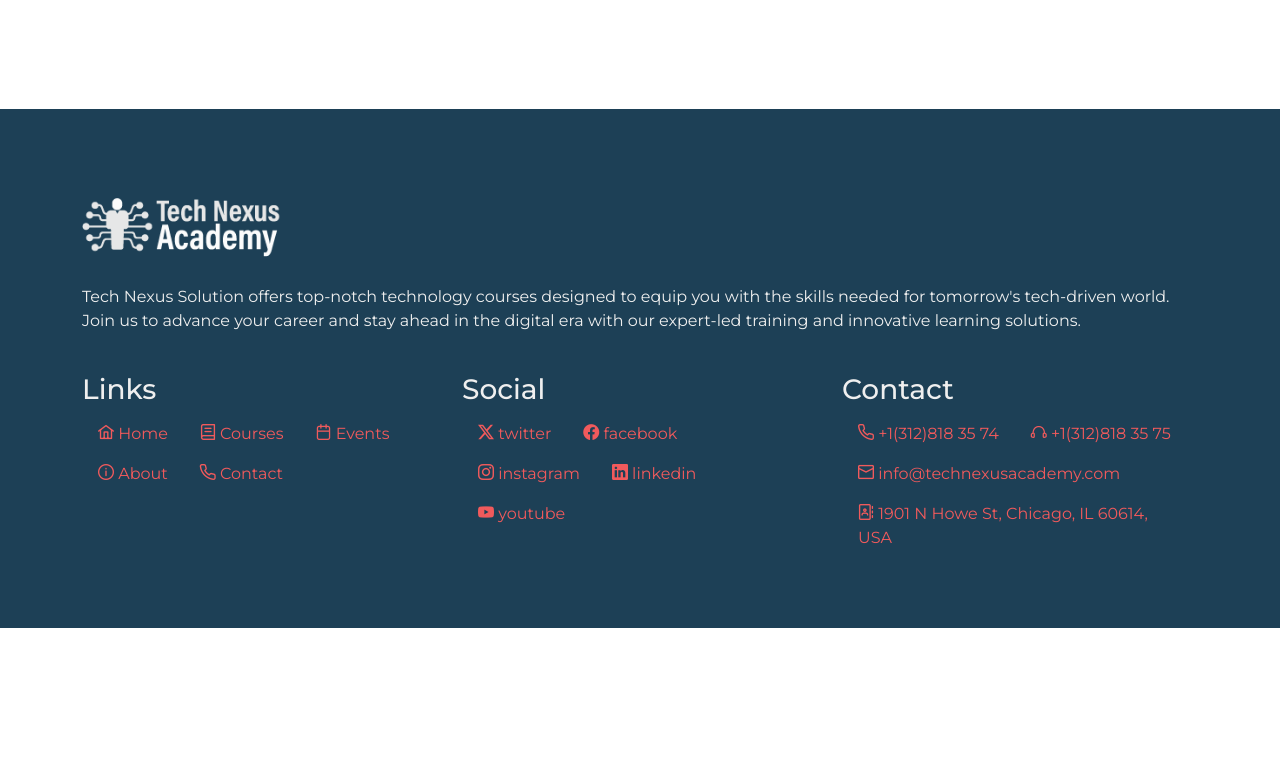
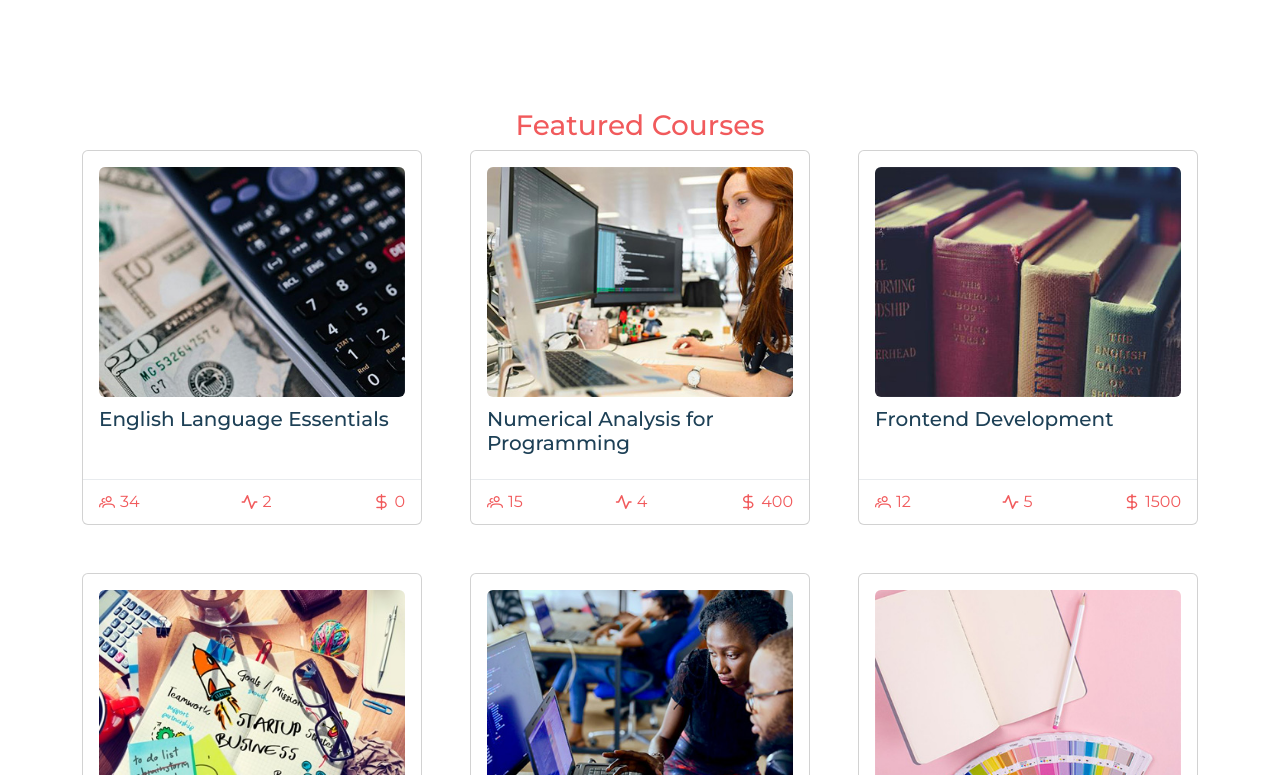
Before and after one commit to seval2016/technexusacademy-UI, a Next.js app: page / in a window 1280 px wide. Shown: the part 1465-2240 px from the top of the page. Before the commit the page ends 2093 px from the top, so only its background shows below. Built offline with nearby package versions, Linux system fonts and the light colour scheme.

Commit message:
courses design

```diff
--- a/src/app/page.js
+++ b/src/app/page.js
@@ -1,5 +1,6 @@
 import Welcome from '@/components/about/welcome'
 import Spacer from '@/components/common/spacer'
+import FeaturedCourses from '@/components/home/featured-courses'
 import Slider from '@/components/home/slider'
 import React from 'react'
 
@@ -10,6 +11,8 @@ const Page = () => {
     <Spacer/>
     <Welcome />
     <Spacer/>
+    <FeaturedCourses/>
+    <Spacer/>
     </>
   )
 }
--- /dev/null
+++ b/src/components/common/section-title.js
@@ -0,0 +1,8 @@
+import React from "react";
+import "./section-title.scss";
+
+const SectionTitle = ({ title }) => {
+	return <h3 className="section-title">{title}</h3>;
+};
+
+export default SectionTitle;
--- /dev/null
+++ b/src/components/common/section-title.scss
@@ -0,0 +1,6 @@
+@use "../../styles/variables" as v;
+
+.section-title{
+    color: v.$color1;
+    text-align: center;
+}
--- /dev/null
+++ b/src/components/courses/course-card.js
@@ -0,0 +1,37 @@
+"use client";
+import Image from "next/image";
+import React from "react";
+import { Card } from "react-bootstrap";
+import "./course-card.scss";
+
+const CourseCard = (props) => {
+  const { image, title, user, rating, price } = props;
+
+  return (
+    <Card className="course-card">
+      <Card.Body>
+        <Image
+          src={`/img/courses/${image}`}
+          width={400}
+          height={300}
+          className="img-fluid rounded"
+          alt={title}
+        />
+        <Card.Title>{title}</Card.Title>
+      </Card.Body>
+      <Card.Footer>
+        <span>
+          <i className="pi pi-users"></i> {user}
+        </span>
+        <span>
+          <i className="pi pi-wave-pulse"></i> {rating}
+        </span>
+        <span>
+          <i className="pi pi-dollar"></i> {price}
+        </span>
+      </Card.Footer>
+    </Card>
+  );
+};
+
+export default CourseCard;
--- /dev/null
+++ b/src/components/courses/course-card.scss
@@ -0,0 +1,29 @@
+@use "../../styles/variables" as v;
+@use "../../styles/mixins" as m;
+
+.course-card {
+	height: 100%;
+
+	img{
+		width:100%;
+		height: auto;
+	}
+
+	.card-title {
+		margin-top: 10px;
+		color: v.$color2;
+	}
+
+	.card-footer {
+		background: none;
+		padding-top: 10px;
+		padding-bottom: 10px;
+		@include m.flex();
+		border-color: v.$color2-op-10;
+		color: v.$color1;
+
+		span {
+			@include m.flex($ai: center, $gap: 5px);
+		}
+	}
+}
--- /dev/null
+++ b/src/components/courses/courses.js
@@ -0,0 +1,26 @@
+import React from "react";
+import courses from "@/helpers/data/courses.json";
+import { Col, Container, Row } from "react-bootstrap";
+import CourseCard from "./course-card";
+
+const Courses = ({ featured }) => {
+	let allCourses = courses;
+
+	if (featured) {
+		allCourses = allCourses.filter((item) => item.featured);
+	}
+
+	return (
+		<Container>
+			<Row xs={1} md={2} xl={3} className="g-5">
+				{allCourses.map((item) => (
+					<Col key={item.id}>
+						<CourseCard {...item} />
+					</Col>
+				))}
+			</Row>
+		</Container>
+	);
+};
+
+export default Courses;
--- /dev/null
+++ b/src/components/home/featured-courses.js
@@ -0,0 +1,12 @@
+import React from "react";
+import SectionTitle from "../common/section-title";
+import Courses from "../courses/courses";
+
+const FeaturedCourses = () => {
+	return <div className="featured-courses">
+        <SectionTitle title="Featured Courses"/>
+        <Courses featured={true}/>
+    </div>;
+};
+
+export default FeaturedCourses;
```
Also changed, not shown: src/app/courses/page.js (added, +23 -0 lines).
